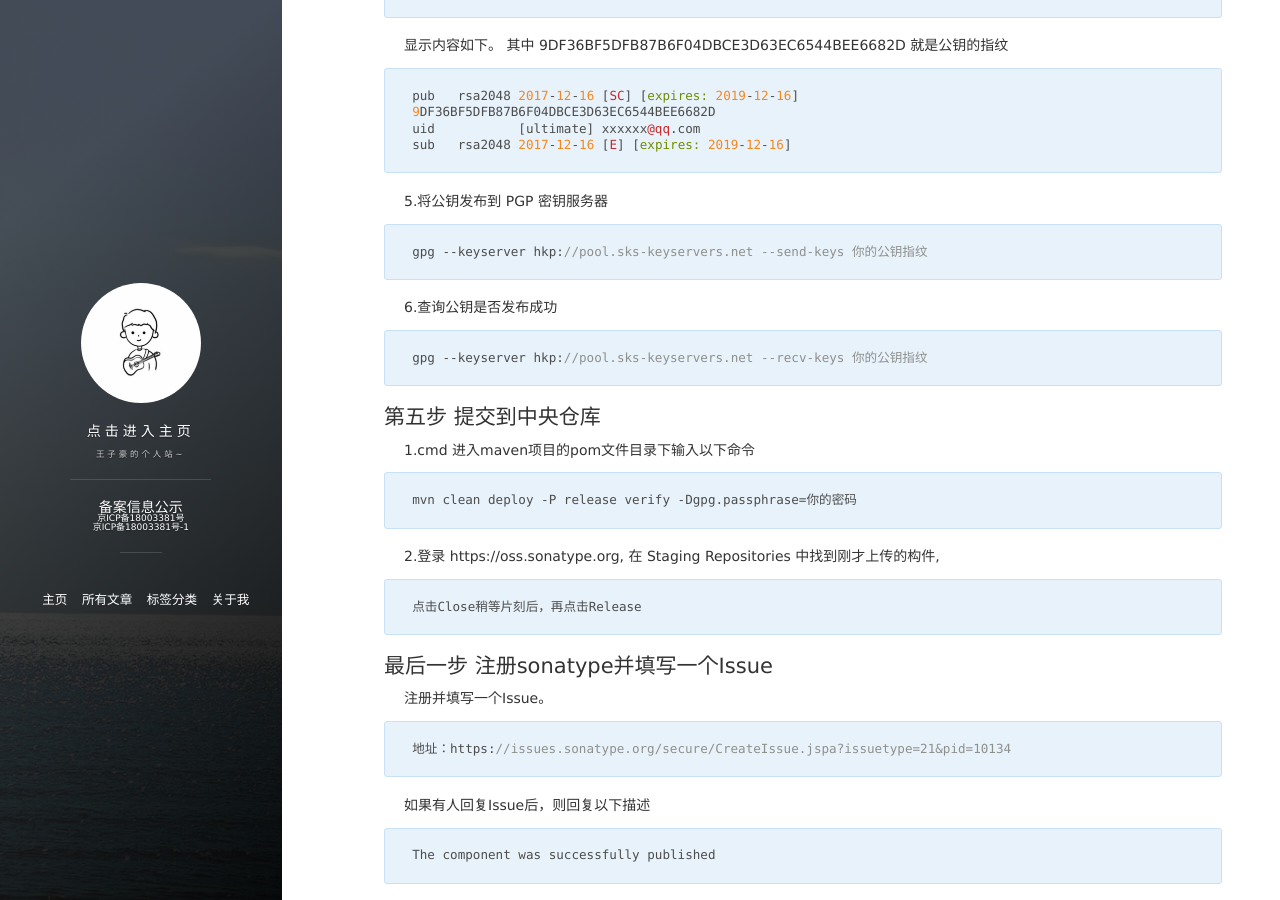
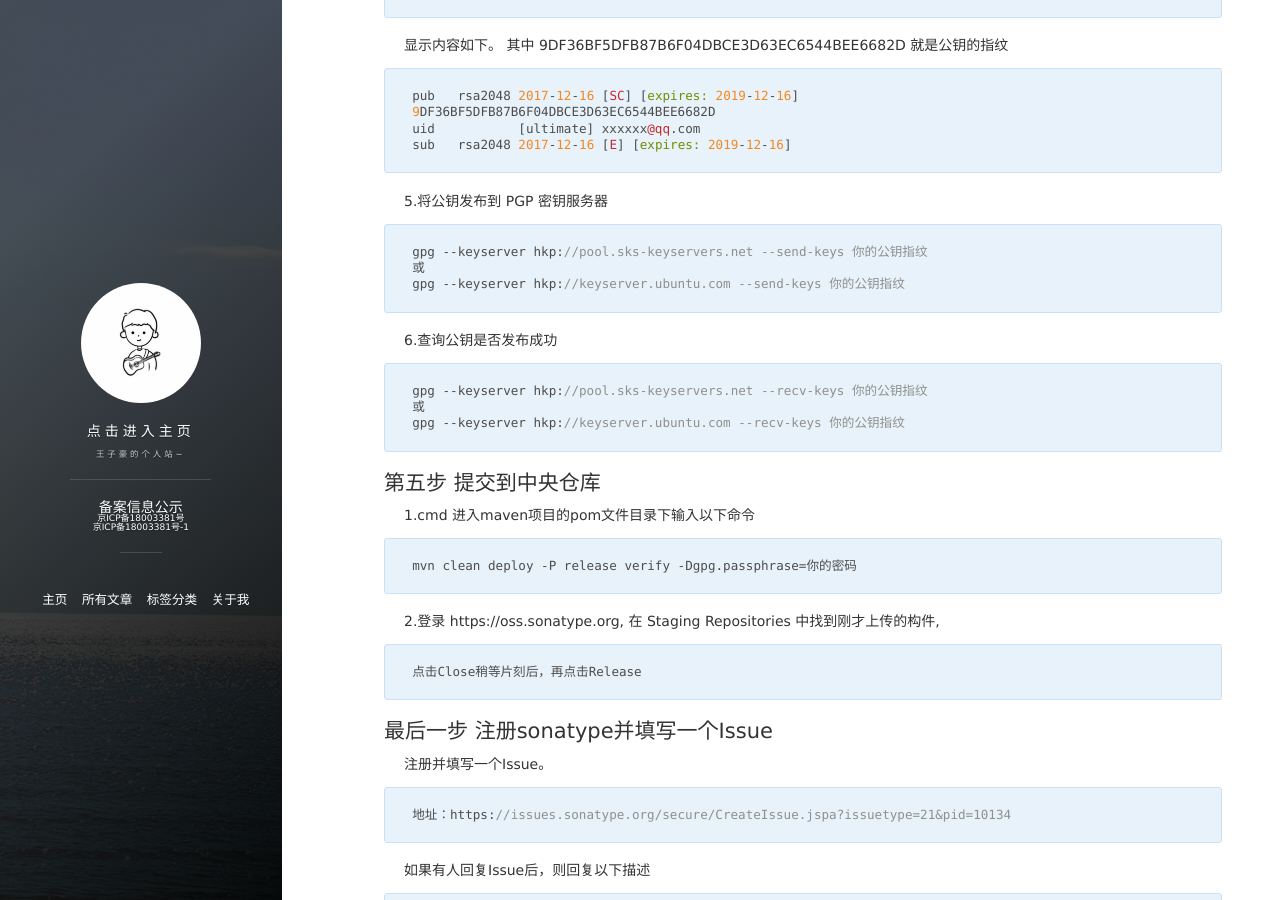
Before and after one commit to wangzihaogithub/wangzihaogithub, a Jekyll site: the page built from _posts/2019-02-27-Maven-上传项目到中央仓库.markdown, in a window 1280 px wide and 900 px high, scrolled down 5200 px. Built offline with Jekyll 4.4.1, drawn with Linux system fonts in a browser that asks for light colours; comment, search, counter and statistics services are not loaded.

Commit message:
keyserver.ubuntu.com

```diff
--- a/_posts/2019-02-27-Maven-上传项目到中央仓库.markdown
+++ b/_posts/2019-02-27-Maven-上传项目到中央仓库.markdown
@@ -309,10 +309,14 @@ JAVA_TOOL_OPTIONS: -Dfile.encoding=UTF-8
 5.将公钥发布到 PGP 密钥服务器
 
     gpg --keyserver hkp://pool.sks-keyservers.net --send-keys 你的公钥指纹
+    或
+    gpg --keyserver hkp://keyserver.ubuntu.com --send-keys 你的公钥指纹
 
 6.查询公钥是否发布成功
 
     gpg --keyserver hkp://pool.sks-keyservers.net --recv-keys 你的公钥指纹
+    或
+    gpg --keyserver hkp://keyserver.ubuntu.com --recv-keys 你的公钥指纹
 
 ## 第五步 提交到中央仓库
 
```
